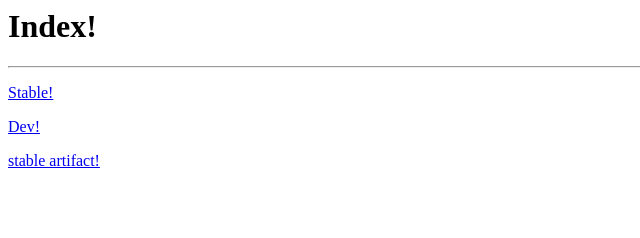
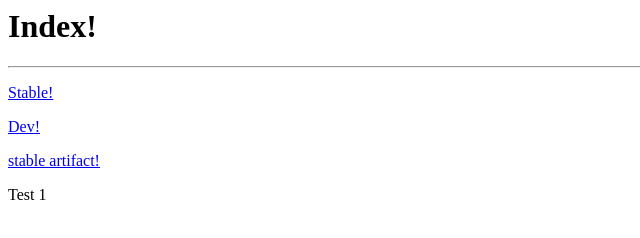
Before and after one commit to davidrg/pages-test, a plain HTML site: page index.html in a window 1280 px wide. Shown: the full height of the page, 0-640 px from the left. Drawn offline with Linux system fonts and the light colour scheme.

Commit message:
Update index.html

```diff
--- a/index.html
+++ b/index.html
@@ -14,5 +14,8 @@
     <p>
       <a href="artifact/stable.zip">stable artifact!</a>
     </p>
+    <p>
+	Test 1
+    </p>
   </body>
 </html>
```
